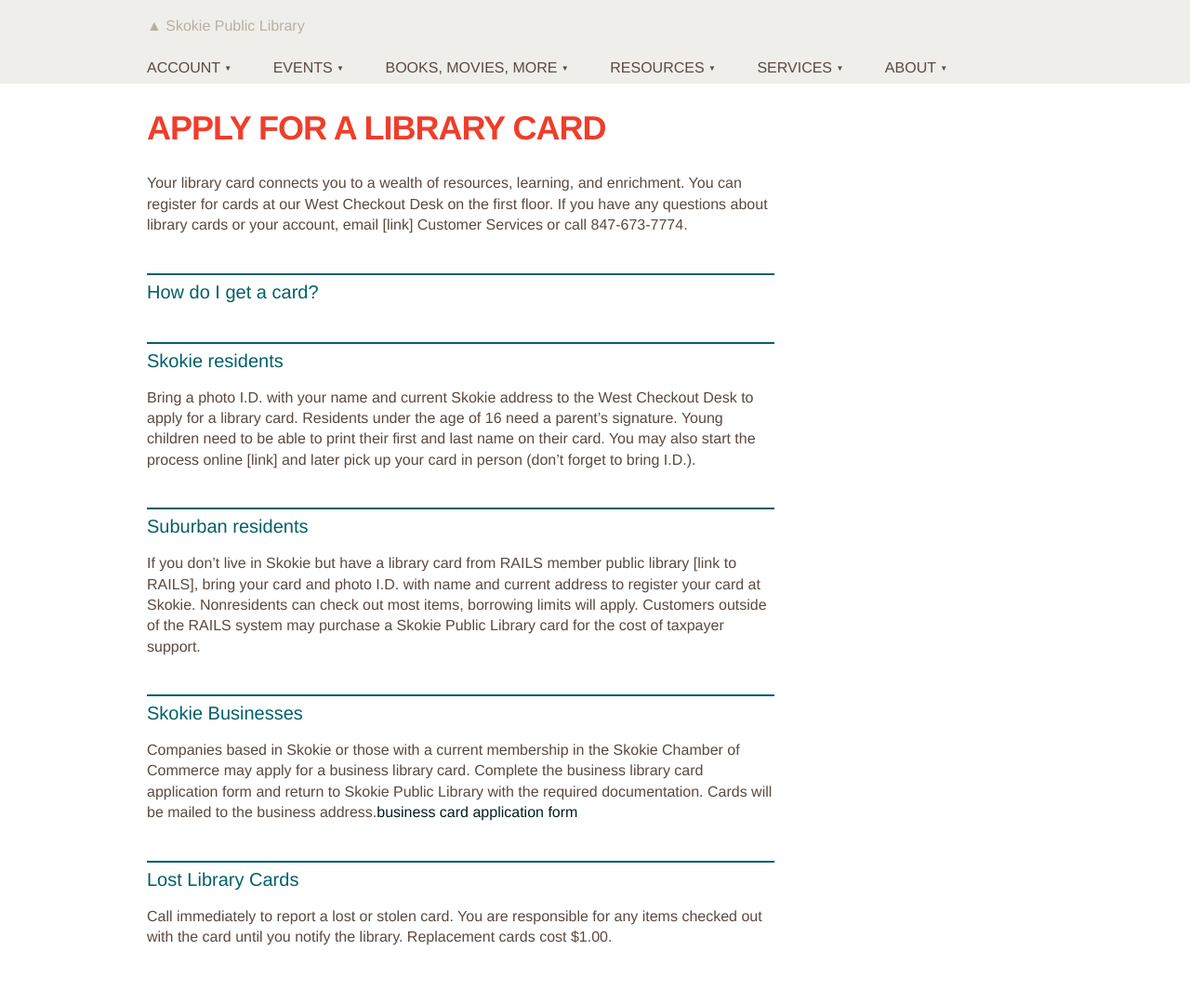
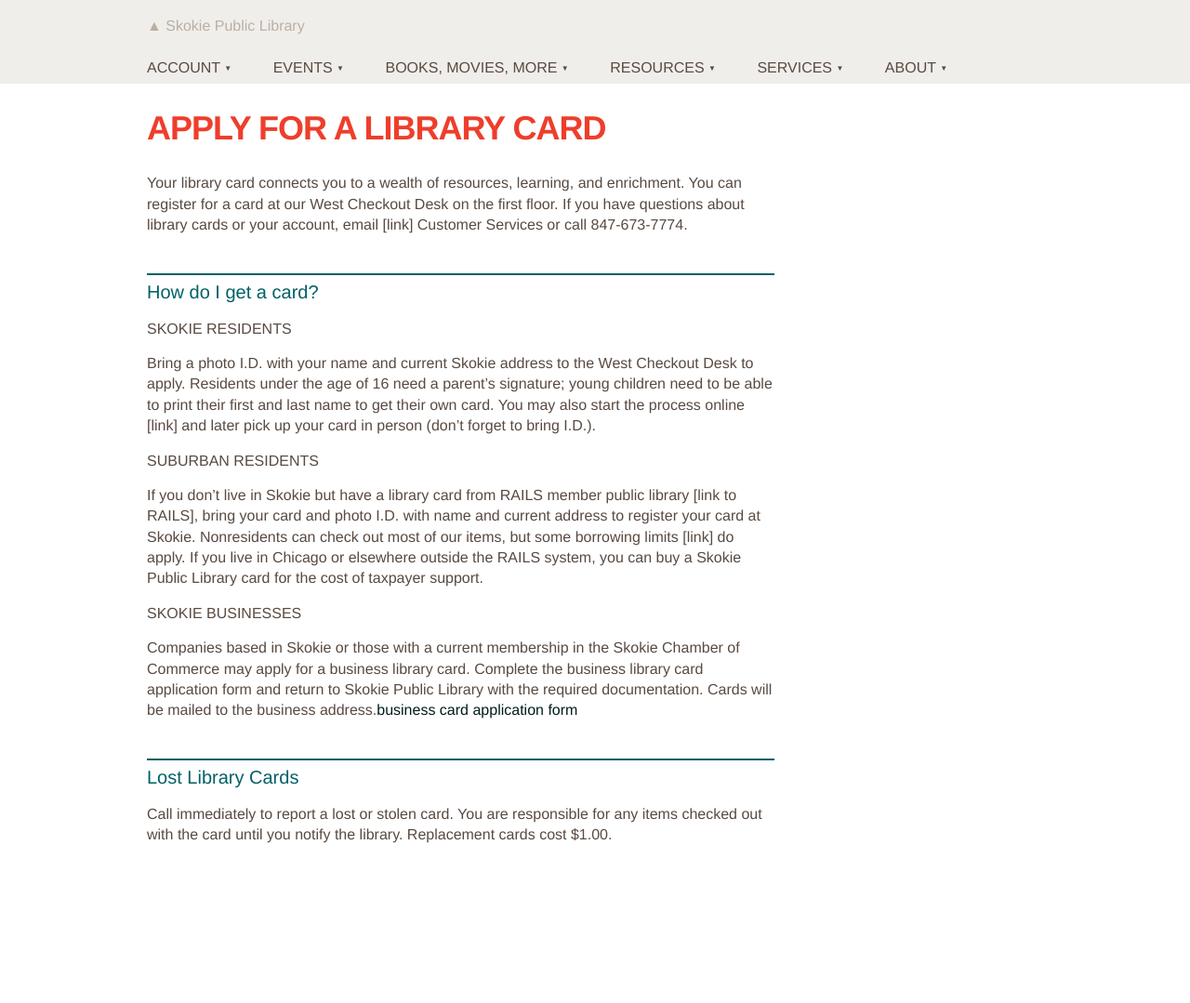
Before and after one commit to skokielibrary/spl-content, a Jekyll site: the page built from _content/eileen/account--apply.markdown, in a window 1280 px wide. Shown: the whole page at 93% size. Built offline with Jekyll 4.4.1, drawn with Linux system fonts in a browser that asks for light colours; after the commit the page ends 970 px from its top, so only the background shows below that.

Commit message:
Updated account--apply.markdown

```diff
--- a/_content/eileen/account--apply.markdown
+++ b/_content/eileen/account--apply.markdown
@@ -4,16 +4,17 @@ title: Apply for a library card
 published: true
 ---
 
-Your library card connects you to a wealth of resources, learning, and enrichment. You can register for cards at our West Checkout Desk on the first floor. If you have any questions about library cards or your account, email [link] Customer Services or call 847-673-7774.
+Your library card connects you to a wealth of resources, learning, and enrichment. You can register for a card at our West Checkout Desk on the first floor. If you have questions about library cards or your account, email [link] Customer Services or call 847-673-7774.
 
 ##How do I get a card?
 
-##Skokie residents
-Bring a photo I.D. with your name and current Skokie address to the West Checkout Desk to apply for a library card. Residents under the age of 16 need a parent's signature. Young children need to be able to print their first and last name on their card. You may also start the process online [link] and later pick up your card in person (don't forget to bring I.D.).
+###Skokie residents
+Bring a photo I.D. with your name and current Skokie address to the West Checkout Desk to apply. Residents under the age of 16 need a parent's signature; young children need to be able to print their first and last name to get their own card. You may also start the process online [link] and later pick up your card in person (don't forget to bring I.D.).
 
-##Suburban residents
-If you don't live in Skokie but have a library card from RAILS member public library [link to RAILS], bring your card and photo I.D. with name and current address to register your card at Skokie. Nonresidents can check out most items, borrowing limits will apply. Customers outside of the RAILS system may purchase a Skokie Public Library card for the cost of taxpayer support.
-##Skokie Businesses
+###Suburban residents
+If you don't live in Skokie but have a library card from RAILS member public library [link to RAILS], bring your card and photo I.D. with name and current address to register your card at Skokie. Nonresidents can check out most of our items, but some borrowing limits [link] do apply. If you live in Chicago or elsewhere outside the RAILS system, you can buy a Skokie Public Library card for the cost of taxpayer support.
+
+###Skokie businesses
 Companies based in Skokie or those with a current membership in the Skokie Chamber of Commerce may apply for a business library card. Complete the business library card application form and return to Skokie Public Library with the required documentation. Cards will be mailed to the business address.[business card application form]()
 ##Lost Library Cards
 Call immediately to report a lost or stolen card. You are responsible for any items checked out with the card until you notify the library. Replacement cards cost $1.00.
```
